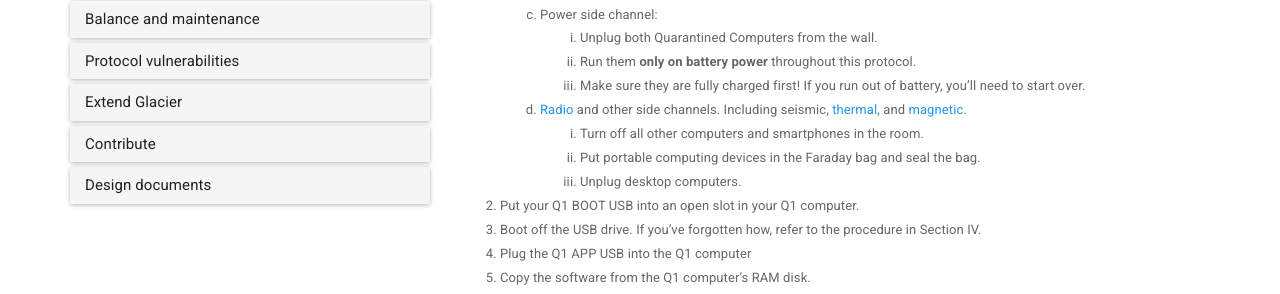
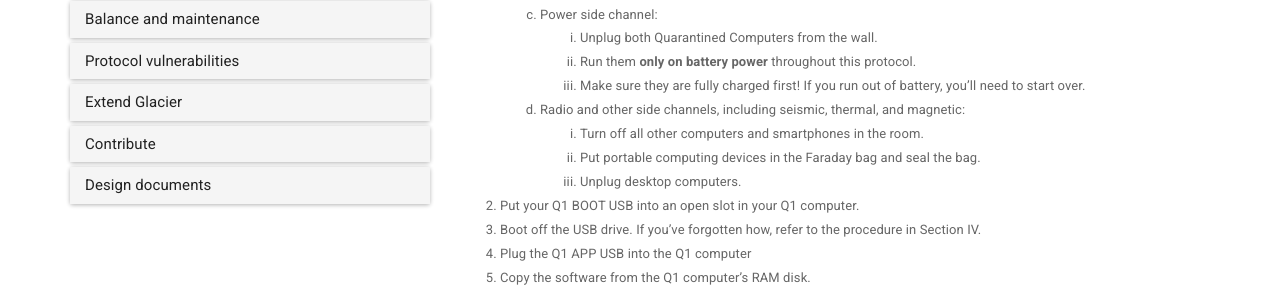
Before and after one commit to GlacierProtocol/glacierprotocol.github.io, a Jekyll site: the page built from _docs/setup/quarantined-workspace.md, in a window 1280 px wide and 900 px high, scrolled down 410 px. Shown: the part 158-452 px from the top of the window. Built offline with Jekyll 4.4.1, drawn with Linux system fonts in a browser that asks for light colours; nearby versions of some CDN libraries; some of the changed lines change nothing that is shown.

Commit message:
Link removed, already referenced in attack surface section

```diff
--- a/_docs/setup/quarantined-workspace.md
+++ b/_docs/setup/quarantined-workspace.md
@@ -23,11 +23,7 @@
         2. Run them **only on battery power** throughout this protocol.
         3. Make sure they are fully charged first! If you run out of battery,
         you'll need to start over.
-    4. [Radio](https://cyber.bgu.ac.il/how-leak-sensitive-data-isolated-computer-air-gap-near-mobile-phone-airhopper/)
-    and other side channels. Including
-    seismic,
-    [thermal](https://cyber.bgu.ac.il/bitwhisper-heat-air-gap/),
-    and [magnetic](https://fc15.ifca.ai/preproceedings/paper_14.pdf).
+    4. Radio and other side channels, including seismic, thermal, and magnetic:
         1. Turn off all other computers and smartphones in the room.
         2. Put portable computing devices in the Faraday bag and seal the bag.
         3. Unplug desktop computers.
```
